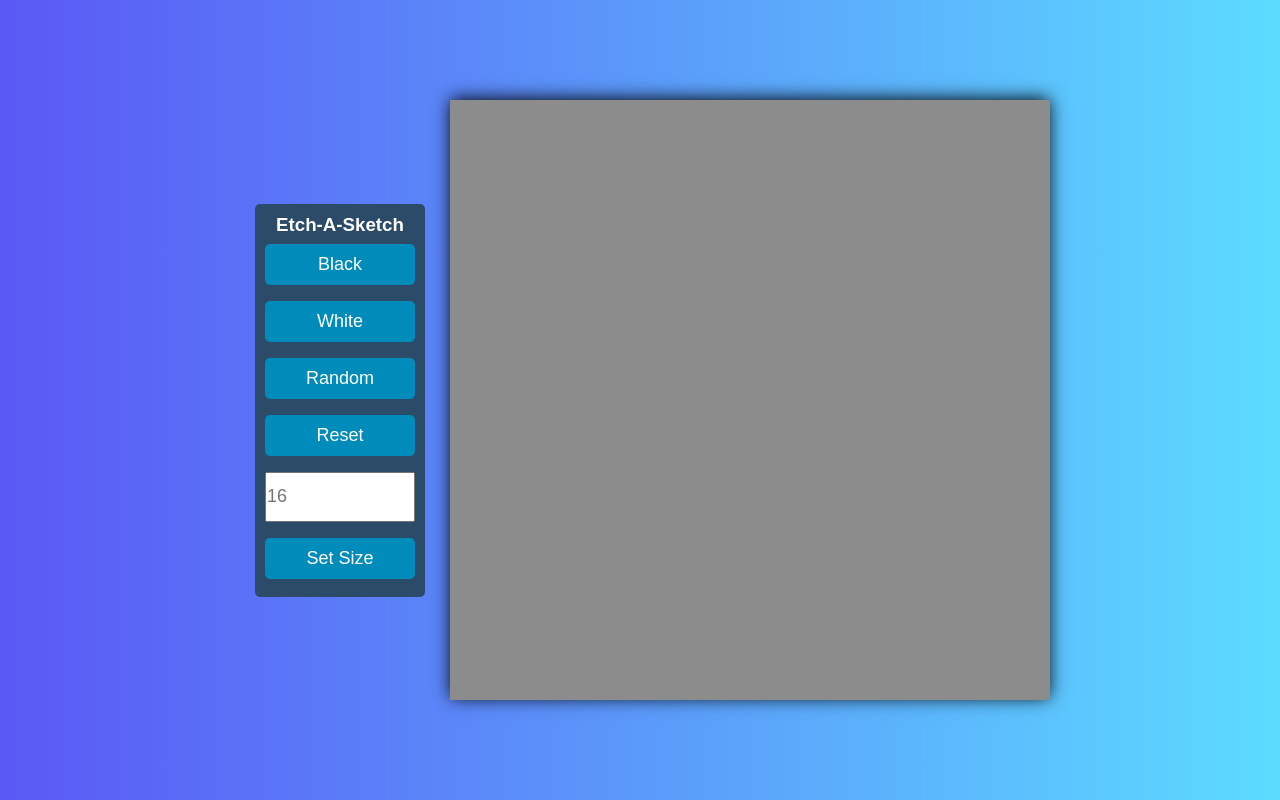
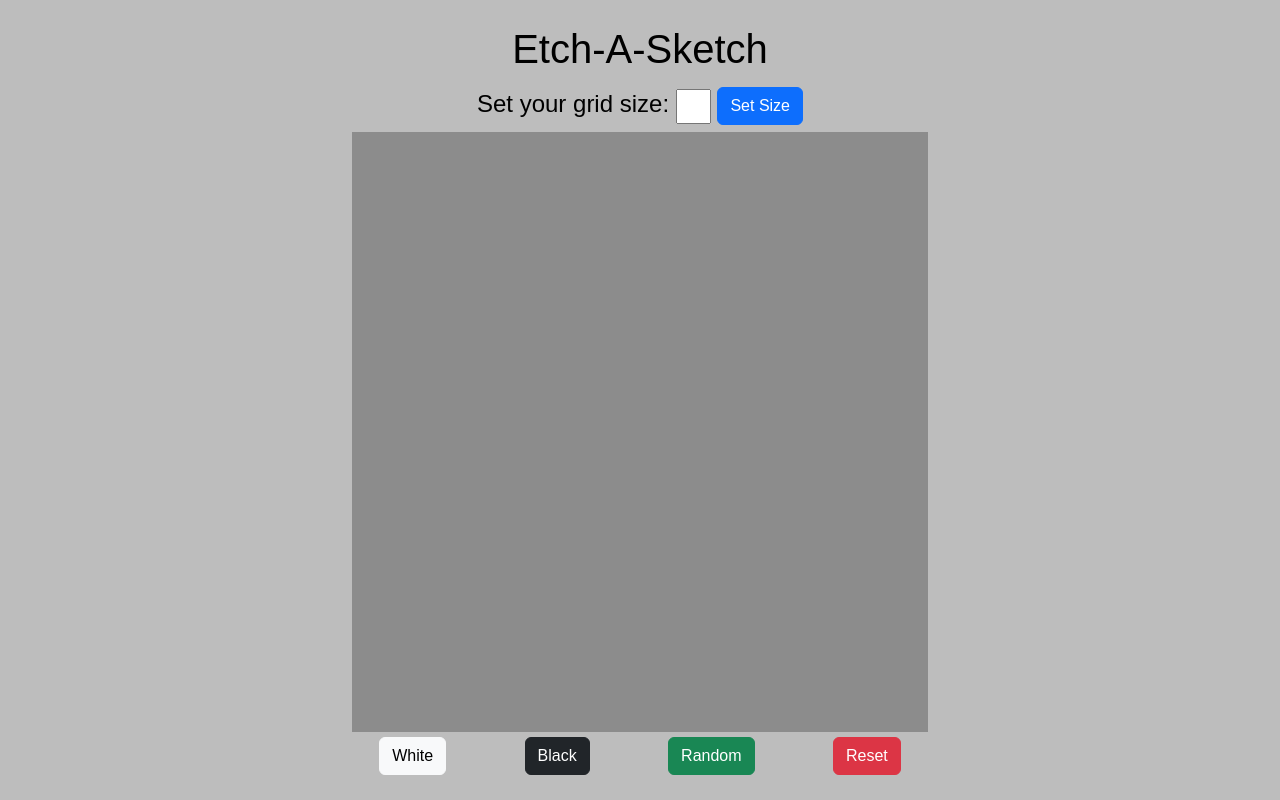
Before and after one commit to AlanMcIvor/Etch-A-Sketch, a plain HTML site: page index.html in a window 1280 px wide. Drawn offline with nearby package versions, Linux system fonts and the light colour scheme.

Commit message:
changed some styles

```diff
--- a/app.js
+++ b/app.js
@@ -54,7 +54,7 @@ for(i=0; i<amount ; i++){
 // get the value of the size input when the set size button is clicked and pass it to the change size function
 let inputBtn = document.querySelector(".input-btn");
 inputBtn.addEventListener("click", function(){
-    let inputVal = document.querySelector(".input").value;
+    let inputVal = document.querySelector(".grid-size").value;
     inputVal = parseInt(inputVal);
     changeSize(inputVal)
 })
--- a/index.html
+++ b/index.html
@@ -4,29 +4,36 @@
     <meta charset="UTF-8">
     <meta http-equiv="X-UA-Compatible" content="IE=edge">
     <meta name="viewport" content="width=device-width, initial-scale=1.0">
+    <link href="https://cdn.jsdelivr.net/npm/bootstrap@5.3.0-alpha3/dist/css/bootstrap.min.css" rel="stylesheet" integrity="sha384-KK94CHFLLe+nY2dmCWGMq91rCGa5gtU4mk92HdvYe+M/SXH301p5ILy+dN9+nJOZ" crossorigin="anonymous">
     <link rel="stylesheet" href="main.css">
     <title>Etch-A-Sketch</title>
 </head>
 <body>
 
     <main>
+        <h1>Etch-A-Sketch</h1>
+        <div class="form-container">
+            <form>
+                <label for="grid-size">Set your grid size:</label>
+                <input type="text" id="grid-size" class="grid-size">
+                <button type="button" class="btn btn-primary input-btn">Set Size</button>
+            </form>
 
-        <div class="btn-container">
-            <h3 class="title">Etch-A-Sketch</h3>
-            <button class="black-btn">Black</button>
-            <button class="white-btn">White</button>
-            <button class="random-btn">Random</button>
-            <button class="reset-btn">Reset</button>
-            <input type="text" id="input" class="input" placeholder="16">
-            <button class="input-btn">Set Size</button>
         </div>
 
         <div class="container">
 
         </div>
 
+        <div class="btn-container">
+            <button class="white-btn btn btn-light">White</button>
+            <button class="black-btn btn btn-dark">Black</button>
+            <button class="random-btn btn btn-success">Random</button>
+            <button class="reset-btn btn btn-danger">Reset</button>
+        </div>
+
     </main>
-
     <script src="app.js"></script>
+    <script src="https://cdn.jsdelivr.net/npm/bootstrap@5.3.0-alpha3/dist/js/bootstrap.bundle.min.js" integrity="sha384-ENjdO4Dr2bkBIFxQpeoTz1HIcje39Wm4jDKdf19U8gI4ddQ3GYNS7NTKfAdVQSZe" crossorigin="anonymous"></script>
 </body>
 </html>
--- a/main.css
+++ b/main.css
@@ -8,7 +8,27 @@
 
 main{
     display: flex;
+    flex-direction: column;
+    color: black;
+}
 
+h1{
+    text-align: center;
+}
+
+.form-container{
+    text-align: center;
+    font-size: 24px;
+}
+
+.btn-container{
+    display: flex;
+    justify-content: space-around;
+    margin-top: 5px;
+}
+
+.btn{
+    transition: 300ms all ease-in;
 }
 
 body{
@@ -18,59 +38,23 @@ body{
     height: 100dvh;
     width: 100dwh;
     font-family: "Poppins", sans-serif;
-    background-image: linear-gradient(to right, #5A58F5 , #5CDBFF);
+    background: rgb(189, 189, 189);
 }
+
 .container{
     display: grid;
     min-height: 600px;
     min-width: 600px;
-    -webkit-box-shadow: 0px -2px 17px -1px rgb(0, 0, 0);
-    -moz-box-shadow:  0px -2px 17px -1px rgb(0, 0, 0);
-    box-shadow:  0px -2px 17px -1px rgb(0, 0, 0);
 }
 
 
-h2{
-    text-align: center;
-    margin: 25px;
-    color: rgb(185, 0, 0);
-}
-
-.btn-container{
-    display: flex;
-    flex-direction: column;
-    margin: auto 25px;
-    padding: 10px;
-    border-radius: 5px;
-    justify-content: center;
-    background: #2B4B69;
-    height: fit-content
-}
-
-h3{
-    text-align: center;
-    color: white;
-}
-
-
-button{
-    padding: 10px 40px;
-    font-size: 18px;
-    background-color: #008CBA;
-    color: white;
-    outline: none;
-    border: none;
-    border-radius: 5px;
-    margin: 8px 0;
-    transition: 300ms ease;
-}
 
 button:hover{
     transform: translateY(3px);
 }
 input{
     margin: 8px 0;
-    height: 50px;
-    width: 150px;
+    height: 35px;
+    width: 35px;
     font-size: 18px;
 }
```
